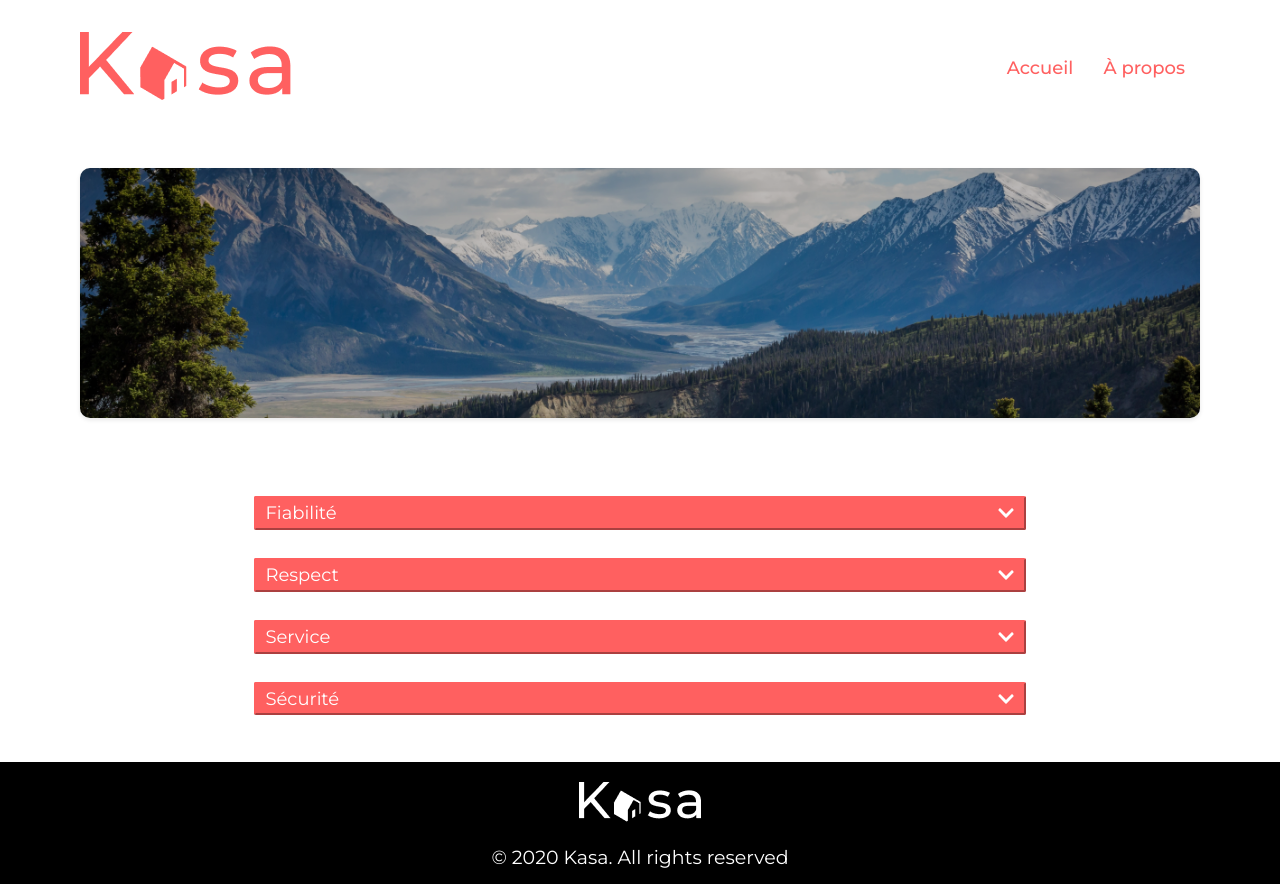
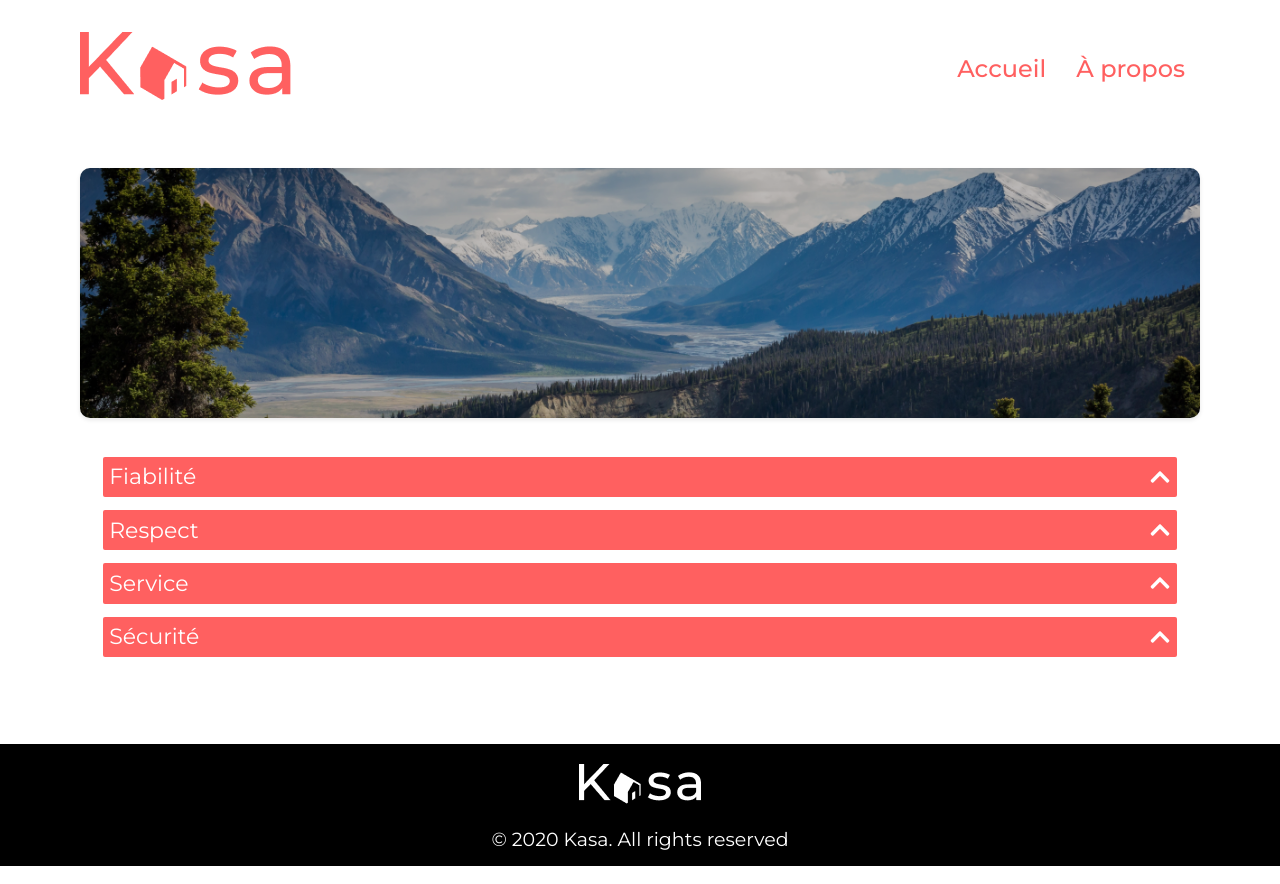
Before and after one commit to sulirb/Kasa--P6, a React (Vite) app: page /about in a window 1280 px wide. Built offline with nearby package versions, Linux system fonts and the light colour scheme.

Commit message:
commit pré mentorat

```diff
--- a/src/components/banner.scss
+++ b/src/components/banner.scss
@@ -1,5 +1,5 @@
 .banner {
-  margin: 4rem 5rem;
+  margin: 4rem 5rem 2rem;
   height: 250px;
   border-radius: 10px;
   box-shadow: 0 2px 4px rgba(0, 0, 0, 0.1);
--- a/src/components/collapse.jsx
+++ b/src/components/collapse.jsx
@@ -3,71 +3,71 @@ import { FaChevronUp, FaChevronDown } from "react-icons/fa";
 import "./collapse.scss";
 
 function Collapse() {
-  const [visible, setVisible] = useState([false, false, false, false]);
+  const [open, setOpen] = useState([false, false, false, false]);
 
   return (
-    <div className="collapse-container">
-      <button
+    <ul className="collapse-container">
+      <li
         className="collapse-container__toggle"
-        onClick={() => setVisible([!visible[0], false, false, false])}
+        onClick={() => setOpen([!open[0], false, false, false])}
       >
         <span>Fiabilité</span>
-        {visible[0] ? <FaChevronUp /> : <FaChevronDown />}
-      </button>
+        {open[0] ? <FaChevronDown /> : <FaChevronUp />}
+      </li>
 
-      {visible[0] && (
-        <div>
+      {open[0] && (
+        <p className="collapse-container__toggle__p">
           Les annonces postées sur Kasa garantissent une fiabilité totale. Les
           photos sont conformes aux logements, et toutes les informations sont
           régulièrement vérifiées par nos équipes.
-        </div>
+        </p>
       )}
-      <button
+      <li
         className="collapse-container__toggle"
-        onClick={() => setVisible([false, !visible[1], false, false])}
+        onClick={() => setOpen([false, !open[1], false, false])}
       >
         <span>Respect</span>
-        {visible[1] ? <FaChevronUp /> : <FaChevronDown />}
-      </button>
-      {visible[1] && (
-        <div>
+        {open[1] ? <FaChevronDown /> : <FaChevronUp />}
+      </li>
+      {open[1] && (
+        <p className="collapse-container__toggle__p">
           La bienveillance fait partie des valeurs fondatrices de Kasa. Tout
           comportement discriminatoire ou de perturbation du voisinage
           entraînera une exclusion de notre plateforme.
-        </div>
+        </p>
       )}
-      <button
+      <li
         className="collapse-container__toggle"
-        onClick={() => setVisible([false, false, !visible[2], false])}
+        onClick={() => setOpen([false, false, !open[2], false])}
       >
         <span>Service</span>
-        {visible[2] ? <FaChevronUp /> : <FaChevronDown />}
-      </button>
-      {visible[2] && (
-        <div>
+        {open[2] ? <FaChevronDown /> : <FaChevronUp />}
+      </li>
+      {open[2] && (
+        <p className="collapse-container__toggle__p">
           Nos équipes se tiennent à votre disposition pour vous fournir une
           expérience parfaite. N&apos;hésitez pas à nous contacter si vous avez
           la moindre question.
-        </div>
+        </p>
       )}
-      <button
+      <li
         className="collapse-container__toggle"
-        onClick={() => setVisible([false, false, false, !visible[3]])}
+        onClick={() => setOpen([false, false, false, !open[3]])}
       >
         <span>Sécurité</span>
-        {visible[3] ? <FaChevronUp /> : <FaChevronDown />}
-      </button>
-      {visible[3] && (
-        <div>
+        {open[3] ? <FaChevronDown /> : <FaChevronUp />}
+      </li>
+      {open[3] && (
+        <p className="collapse-container__toggle__p">
           La sécurité est la priorité de Kasa. Aussi bien pour nos hôtes que
           pour les voyageurs, chaque logement correspond aux critères de
           sécurité établis par nos services. En laissant une note aussi bien à
           l&apos;hôte qu&apos;au locataire, cela permet à nos équipes de
           vérifier que les standards sont bien respectés. Nous organisons
           également des ateliers sur la sécurité domestique pour nos hôtes.
-        </div>
+        </p>
       )}
-    </div>
+    </ul>
   );
 }
 
--- a/src/components/collapse.scss
+++ b/src/components/collapse.scss
@@ -1,18 +1,29 @@
+@import "../global";
+
 .collapse-container {
   display: flex;
   flex-direction: column;
-  margin: 2rem 15rem;
+  margin: 2rem 6rem 5rem;
+  padding: 0;
 
   &__toggle {
     display: flex;
     justify-content: space-between;
     align-items: center;
-    margin: 0.8em;
-    padding: 0.2em 0.5em;
+    margin: 0.3em;
+    padding: 0.3em;
     border-radius: 2px;
-    border-color: #ff6060;
-    background-color: #ff6060;
-    font-size: 18px;
+    border-color: $primary-color;
+    background-color: $primary-color;
+    font-size: 22px;
     color: #ffffff;
+
+    &__p {
+      color: $primary-color;
+      font-size: 24px;
+      font-weight: 400;
+      padding: 0.6em;
+      margin: 0;
+    }
   }
 }
--- a/src/components/header.scss
+++ b/src/components/header.scss
@@ -1,3 +1,5 @@
+@import "../global";
+
 .header {
   display: flex;
   justify-content: space-between;
@@ -12,10 +14,10 @@
       display: flex;
       &__li {
         &__a {
-          color: #ff6060;
+          color: $primary-color;
           text-decoration: none;
           margin: 15px;
-          font-size: 18px;
+          font-size: 24px;
           font-weight: 500;
         }
         &__a:hover {
--- a/src/global.scss
+++ b/src/global.scss
@@ -8,3 +8,5 @@ button {
 * {
   box-sizing: border-box;
 }
+
+$primary-color: #ff6060;
--- a/src/pages/error.scss
+++ b/src/pages/error.scss
@@ -1,5 +1,7 @@
+@import "../global";
+
 .message {
-  color: #ff6060;
+  color: $primary-color;
   text-align: center;
   margin: 5rem;
   &__h1 {
@@ -13,6 +15,6 @@
   }
   &__ret {
     font-size: 18px;
-    color: #ff6060;
+    color: $primary-color;
   }
 }
--- a/src/pages/home.jsx
+++ b/src/pages/home.jsx
@@ -2,6 +2,7 @@ import Card from "../components/card";
 import { useFetch } from "../utils/api";
 import "./home.scss";
 import { HomeBanner } from "../components/banner";
+import Error from "./error";
 
 function Home() {
   const { data, isLoading, error } = useFetch();
@@ -11,7 +12,7 @@ function Home() {
   }
 
   if (error) {
-    return <div>Erreur lors du chargement des données.</div>;
+    return <Error />;
   }
   return (
     <div>
```
